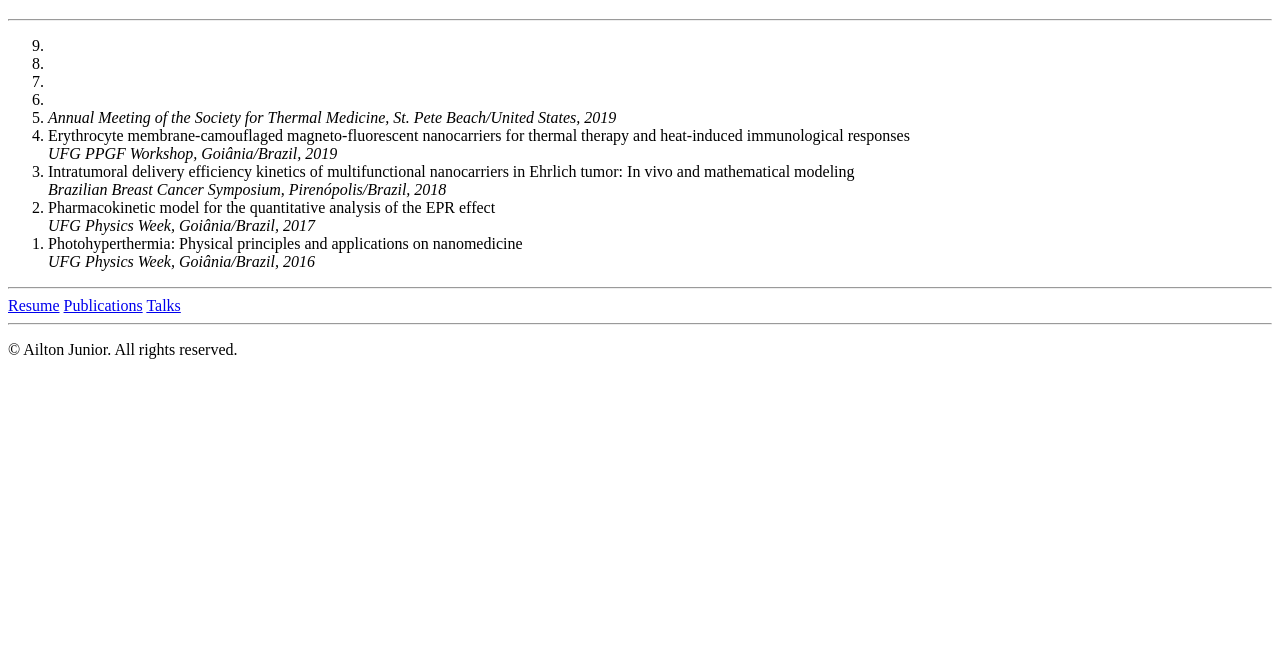
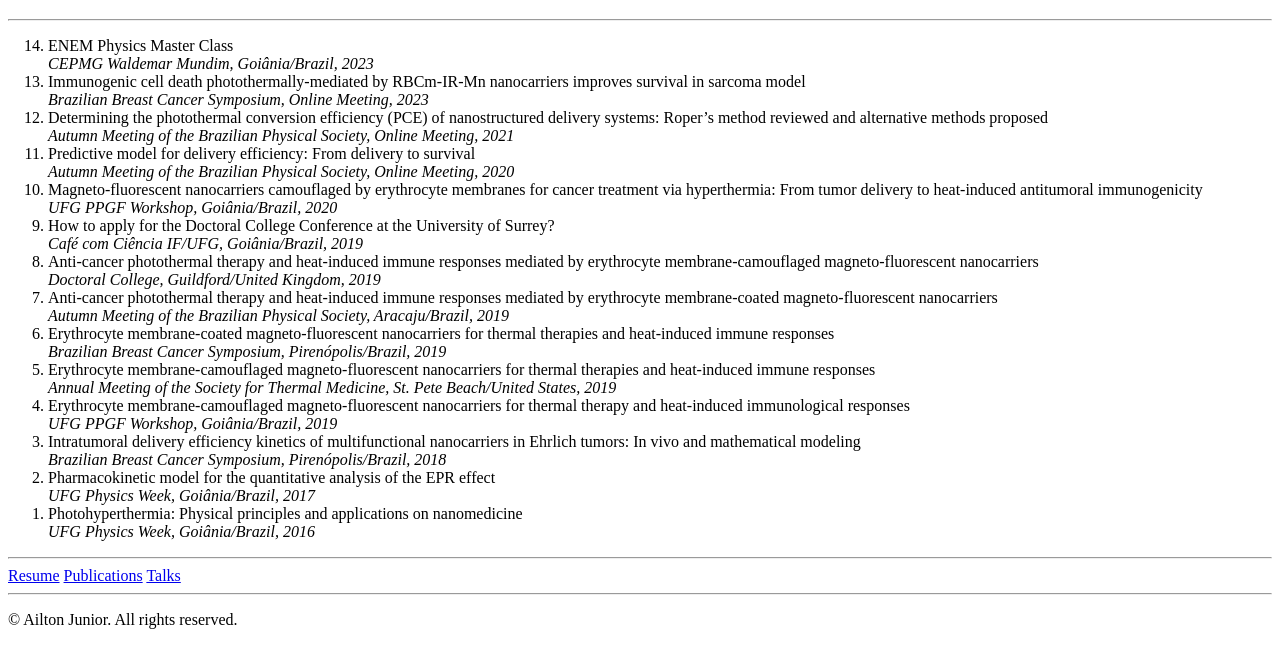
Before and after one commit to aasousajunior/resume, a plain HTML site: page pages/talks.html in a window 1280 px wide. Shown: the part 61-728 px from the top of the page. Drawn offline with Linux system fonts and the light colour scheme.

Commit message:
Add files via upload

```diff
--- a/pages/talks.html
+++ b/pages/talks.html
@@ -11,12 +11,62 @@
     <hr />
 
     <ol reversed="true" >
-      <li></li>
-      <li></li>
-      <li></li>
-      <li></li>
       <li>
-
+        ENEM Physics Master Class<br />
+        <em>
+          CEPMG Waldemar Mundim, Goiânia/Brazil, 2023
+        </em>
+      </li>
+      <li>
+        Immunogenic cell death photothermally-mediated by RBCm-IR-Mn nanocarriers improves survival in sarcoma model<br />
+        <em>
+          Brazilian Breast Cancer Symposium, Online Meeting, 2023
+        </em>
+      </li>
+      <li>
+        Determining the photothermal conversion efficiency (PCE) of nanostructured delivery systems: Roper’s method reviewed and alternative methods proposed<br />
+        <em>
+          Autumn Meeting of the Brazilian Physical Society, Online Meeting, 2021
+        </em>
+      </li>
+      <li>
+        Predictive model for delivery efficiency: From delivery to survival<br />
+        <em>
+          Autumn Meeting of the Brazilian Physical Society, Online Meeting, 2020
+        </em>
+      </li>
+      <li>
+        Magneto-fluorescent nanocarriers camouflaged by erythrocyte membranes for cancer treatment via hyperthermia: From tumor delivery to heat-induced antitumoral immunogenicity<br />
+        <em>
+          UFG PPGF Workshop, Goiânia/Brazil, 2020
+        </em>
+      </li>
+      <li>
+        How to apply for the Doctoral College Conference at the University of Surrey?<br />
+        <em>
+          Café com Ciência IF/UFG, Goiânia/Brazil, 2019
+        </em>
+      </li>
+      <li>
+        Anti-cancer photothermal therapy and heat-induced immune responses mediated by erythrocyte membrane-camouflaged magneto-fluorescent nanocarriers<br />
+        <em>
+          Doctoral College, Guildford/United Kingdom, 2019
+        </em>
+      </li>
+      <li>
+        Anti-cancer photothermal therapy and heat-induced immune responses mediated by erythrocyte membrane-coated magneto-fluorescent nanocarriers<br />
+        <em>
+          Autumn Meeting of the Brazilian Physical Society, Aracaju/Brazil, 2019
+        </em>
+      </li>
+      <li>
+        Erythrocyte membrane-coated magneto-fluorescent nanocarriers for thermal therapies and heat-induced immune responses<br />
+        <em>
+          Brazilian Breast Cancer Symposium, Pirenópolis/Brazil, 2019
+        </em>
+      </li>
+      <li>
+        Erythrocyte membrane-camouflaged magneto-fluorescent nanocarriers for thermal therapies and heat-induced immune responses<br />
         <em>
           Annual Meeting of the Society for Thermal Medicine, St. Pete Beach/United States, 2019
         </em>
@@ -28,7 +78,7 @@
         </em>
       </li>
       <li>
-        Intratumoral delivery efficiency kinetics of multifunctional nanocarriers in Ehrlich tumor: In vivo and mathematical modeling<br />
+        Intratumoral delivery efficiency kinetics of multifunctional nanocarriers in Ehrlich tumors: In vivo and mathematical modeling<br />
         <em>
           Brazilian Breast Cancer Symposium, Pirenópolis/Brazil, 2018
         </em>
```
